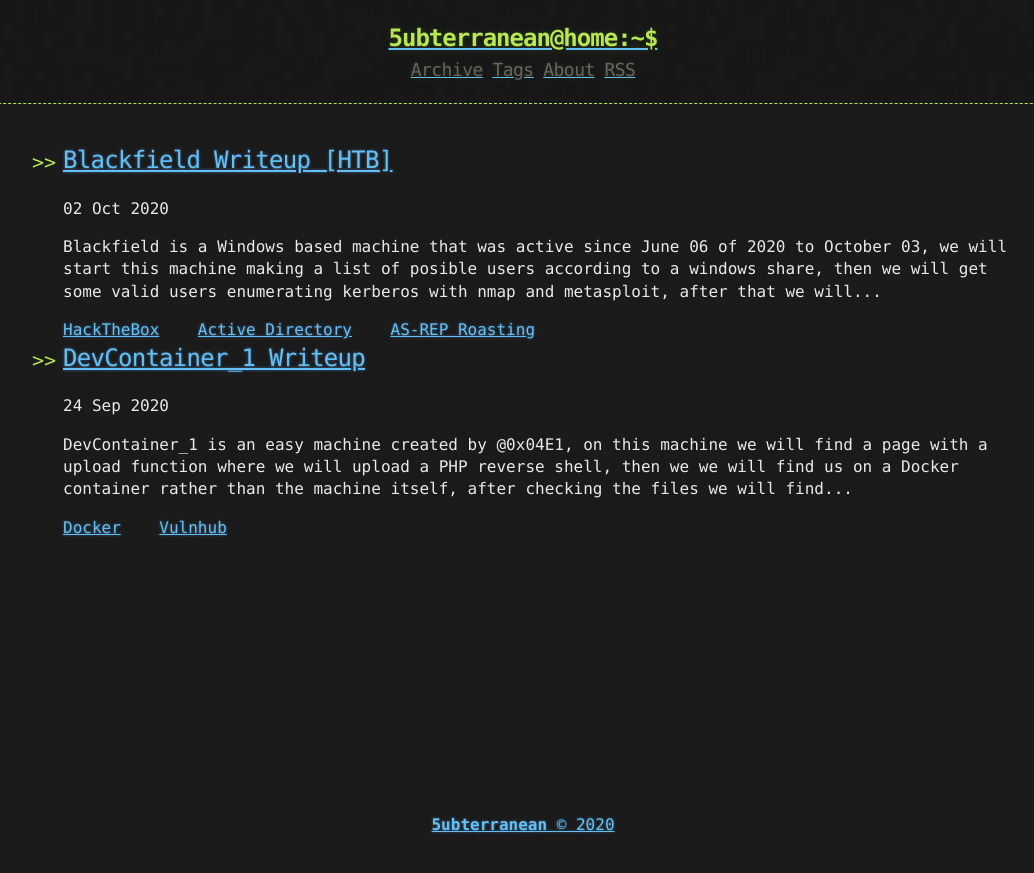
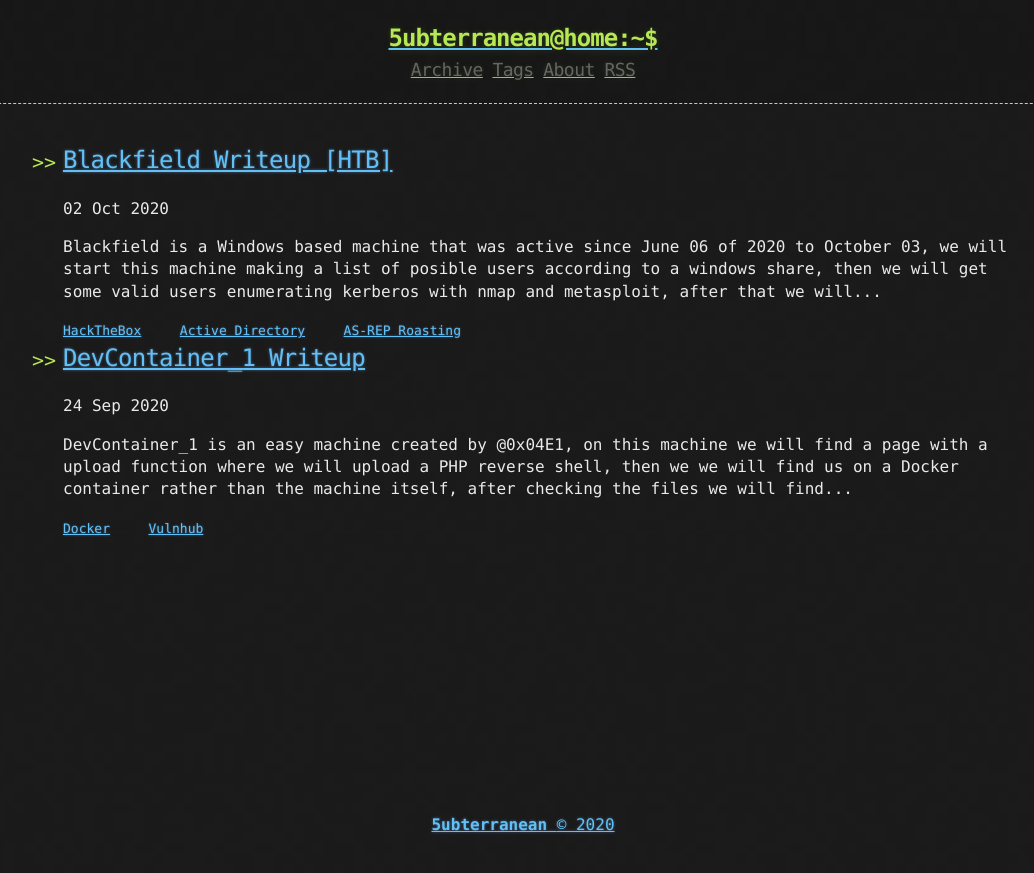
Before and after one commit to 5ubterranean/5ubterranean.github.io, a Jekyll site: the page built from index.html, in a window 1280 px wide. Shown: the top 873 px of the page, without its empty margins (117-1151 px from the left). Built offline with Jekyll 4.4.1, drawn with Linux system fonts in a browser that asks for light colours; the list of posts is cut into pages by our own code.

Commit message:
changed tags

```diff
--- a/index.html
+++ b/index.html
@@ -8,9 +8,11 @@
           <h2><a href="{{ post.url | prepend: site.baseurl | replace: '//', '/' }}">{{ post.title }}</a></h2>
           <time datetime="{{ post.date | date_to_xmlschema }}">{{ post.date | date_to_string }}</time>
           <p>{{ post.content | strip_html | truncatewords:50 }}</p>
+          <div class=tags>
           {% for tag in post.tags %}
           <a href="/tags.html#{{ tag | slugify }}"> {{ tag }}</a> &nbsp;&nbsp;
           {% endfor %}
+          </div>
       </li>
     {% endfor %}
 </ul>
```
